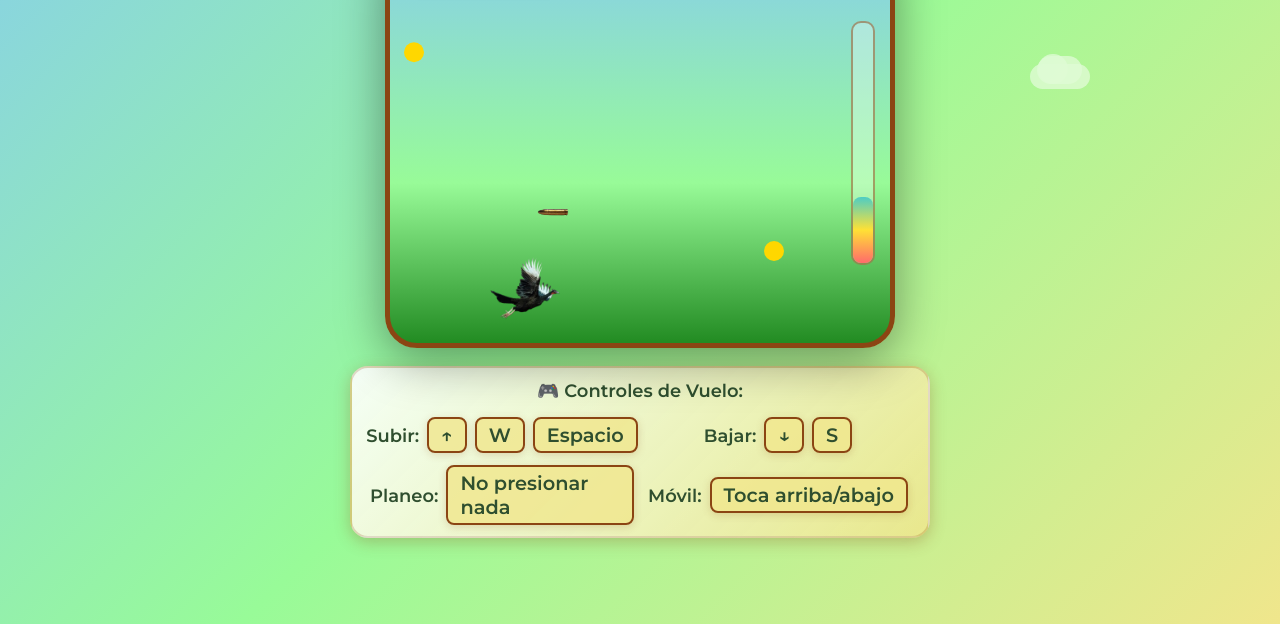
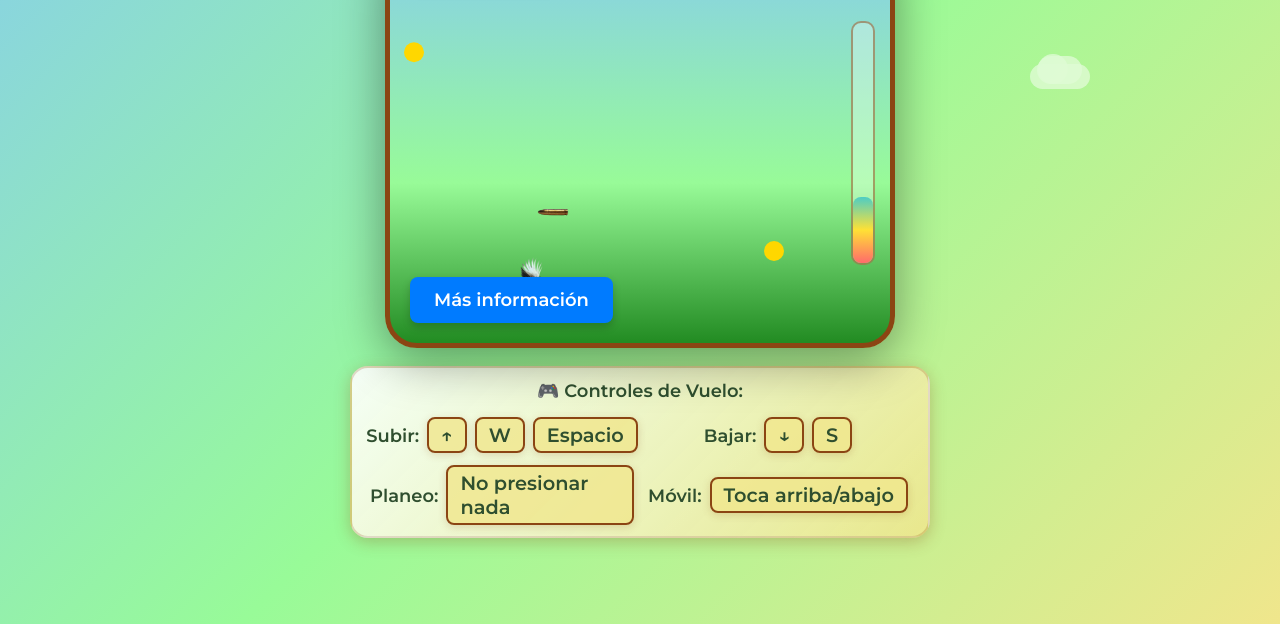
Before and after one commit to the-wilson-max/PRESENTACION_JTU, a plain HTML site: page 5.html in a window 1280 px wide. Shown: the part 176-800 px from the top of the page. Drawn offline with Linux system fonts and the light colour scheme.

Commit message:
Add files via upload

```diff
--- a/5.html
+++ b/5.html
@@ -445,6 +445,27 @@
                 padding: 16px 30px 16px 30px;
             }
         }
+        #btn-info {
+    display: inline-block;
+    padding: 12px 24px;
+    background-color: #007BFF;
+    color: white;
+    text-decoration: none;
+    font-family: 'Montserrat', sans-serif;
+    font-size: 18px;
+    border-radius: 8px;
+    transition: background-color 0.3s ease, transform 0.2s ease;
+    box-shadow: 0 4px 8px rgba(0, 0, 0, 0.2);
+    position: absolute;
+    bottom: 20px;
+    left: 20px;
+    z-index: 1000;
+}
+
+#btn-info:hover {
+    background-color: #0056b3;
+    transform: scale(1.05);
+}
     </style>
 </head>
 <body>
@@ -465,6 +486,7 @@
             <span id="score">Semillas: 0</span>
             <span id="lives"></span>
         </div>
+        <a href="pava-aliblanca.html" id="btn-info">Más información</a>
         <div class="altitude-indicator">
             <div class="altitude-bar" id="altitudeBar"></div>
         </div>
```
Also changed, not shown: 1.html (+22 -0 lines), 2.html (+23 -0 lines), 3.html (+22 -0 lines), 4.html (+22 -0 lines), general.html (+5 -5 lines).
